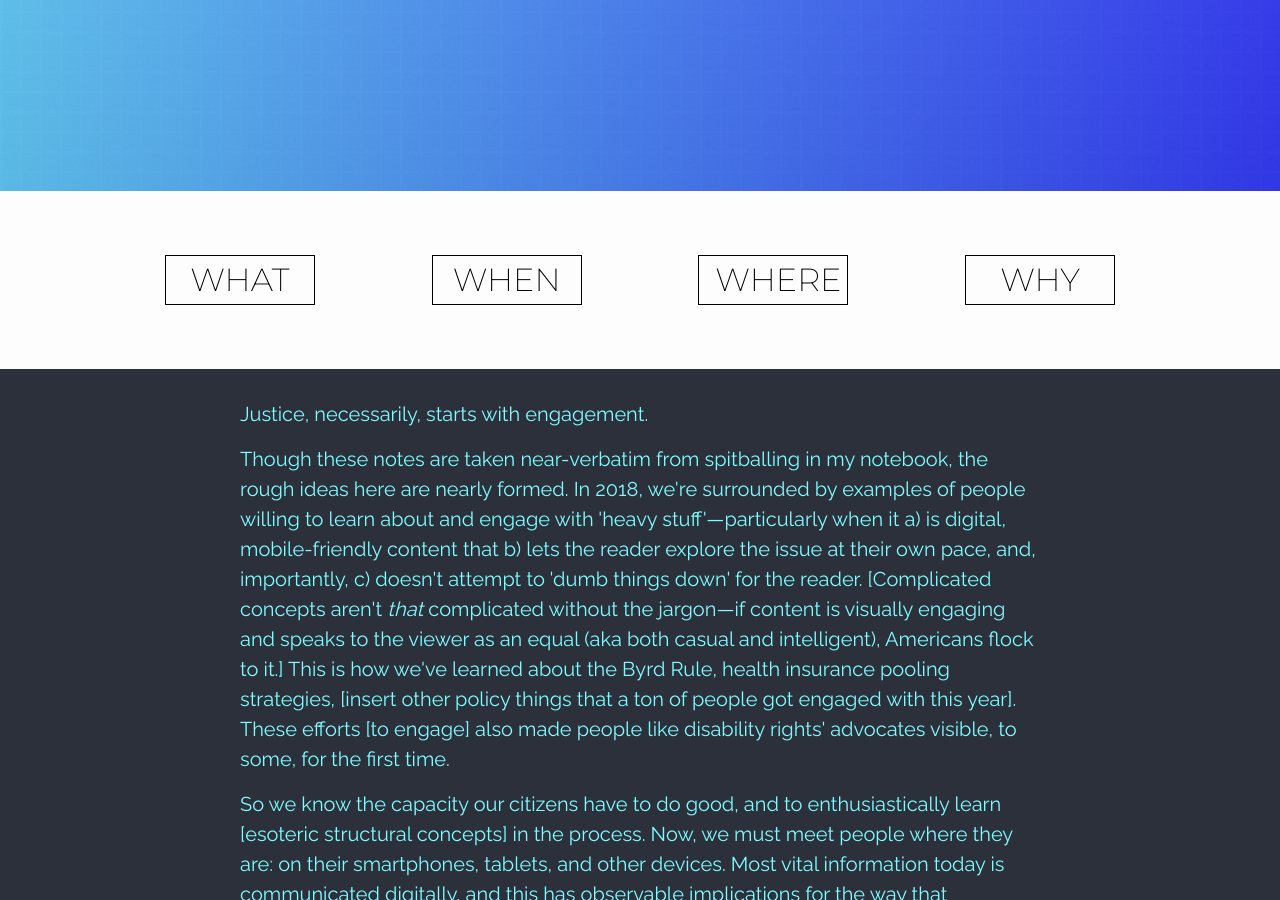
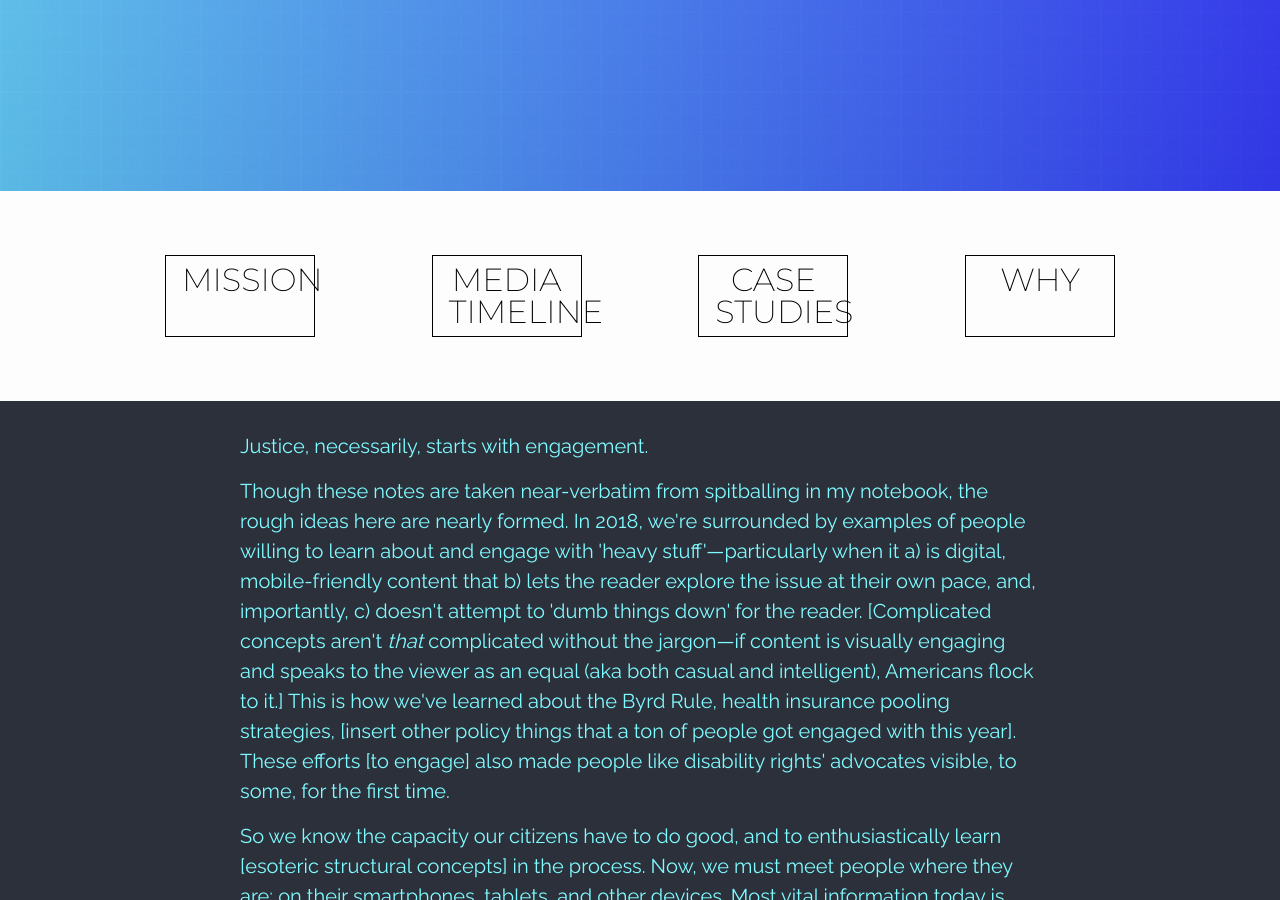
Before and after one commit to kbdonnally/visual-advocacy, a Jekyll site: the page built from new-home.html, in a window 1280 px wide and 900 px high, scrolled down 709 px. Built offline with Jekyll 4.4.1, drawn with Linux system fonts in a browser that asks for light colours.

Commit message:
Change text of homepage links

```diff
--- a/new-home.html
+++ b/new-home.html
@@ -12,9 +12,9 @@ permalink: /new-home/
 
 	<div class="home-grid-links">
 		<div class="home-links__wrapper">
-			<a class="home-links__link" href="#what">What</a>
-			<a class="home-links__link" href="#when">When</a>
-			<a class="home-links__link" href="#where">Where</a>
+			<a class="home-links__link" href="#what">Mission</a>
+			<a class="home-links__link" href="#when">Media Timeline</a>
+			<a class="home-links__link" href="#where">Case Studies</a>
 			<a class="home-links__link" href="#why">Why</a>
 			<!-- and then style differently: Hoo & How? -->
 			<!--a class="home-links__link" href="#who">Who</a-->
```
Also changed, not shown: other parts of new-home.html (+2 -0 lines).
